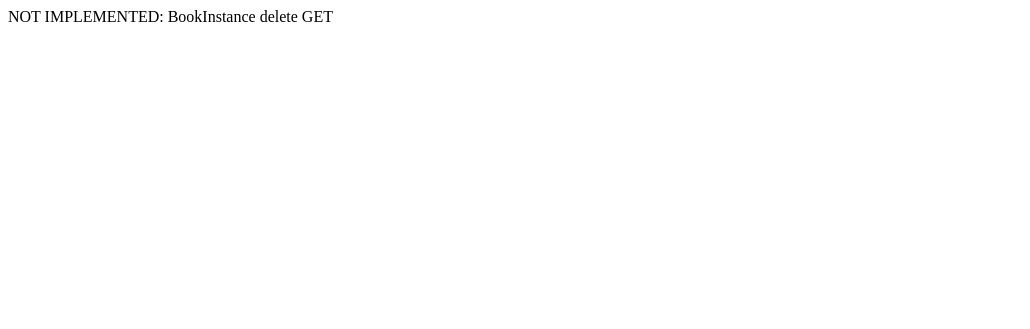
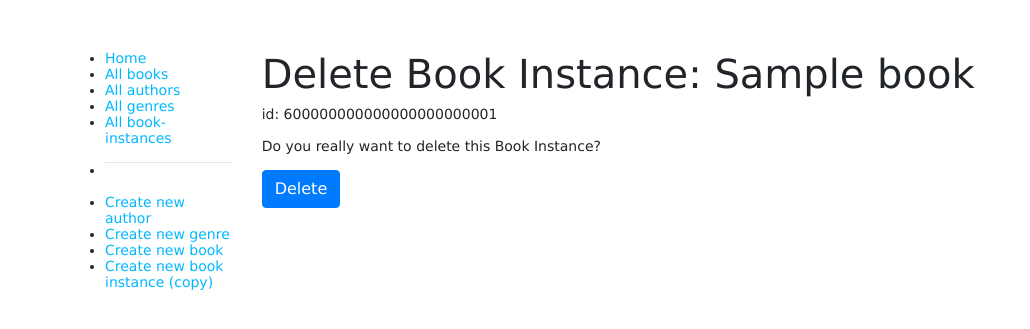
Before and after one commit to dracuusta/localLibrary, a Node server app: page /catalog/bookinstance/600000000000000000000001/delete in a window 1280 px wide. Shown: the top 329 px of the page, without its empty margins (0-1030 px from the left). Run offline with Node 20, Linux system fonts and the light colour scheme; tables that the repository leaves empty hold one stand-in row (values such as "Sample post"); some libraries are stand-ins or nearby versions.

Commit message:
added all delete methods

```diff
--- a/controllers/bookInstanceController.js
+++ b/controllers/bookInstanceController.js
@@ -96,12 +96,26 @@ exports.bookinstance_create_post = [
 
 // Display BookInstance delete form on GET.
 exports.bookinstance_delete_get = asyncHandler(async (req, res, next) => {
-  res.send("NOT IMPLEMENTED: BookInstance delete GET");
+  const bookInstance=await BookInstance.findById(req.params.id).populate("book").exec();
+
+  if (bookInstance.length==0){
+   res.redirect("/catalog/books")
+  }
+  res.render("bookinstance_delete",{
+    title:"Delete Book Instance",
+    bookInstance:bookInstance
+  })
+
 });
 
 // Handle BookInstance delete on POST.
 exports.bookinstance_delete_post = asyncHandler(async (req, res, next) => {
-  res.send("NOT IMPLEMENTED: BookInstance delete POST");
+  const bookInstance=await BookInstance.findById(req.params.id).populate("book").exec();
+  await BookInstance.findByIdAndDelete(req.body.bookinstanceid);
+  res.redirect("/catalog/bookinstances");
+
+
+
 });
 
 // Display BookInstance update form on GET.
--- /dev/null
+++ b/views/bookinstance_delete.pug
@@ -0,0 +1,15 @@
+extends layout
+
+block content
+
+    h1 #{title}: #{bookInstance.book.title}
+    p id: #{bookInstance._id}
+
+
+    p Do you really want to delete this Book Instance?
+
+    form(method='POST')
+      div.form-group
+        input#id.form-control(type='hidden', name='bookinstanceid', value=bookInstance._id )
+
+      button.btn.btn-primary(type='submit') Delete
--- a/views/bookinstance_detail.pug
+++ b/views/bookinstance_detail.pug
@@ -18,3 +18,7 @@ block content
 
   if bookinstance.status!='Available'
     p #[strong Due back:] #{bookinstance.due_back}
+
+  hr
+  p
+    a(href=bookinstance.url+'/delete') Delete Book Instance
```
